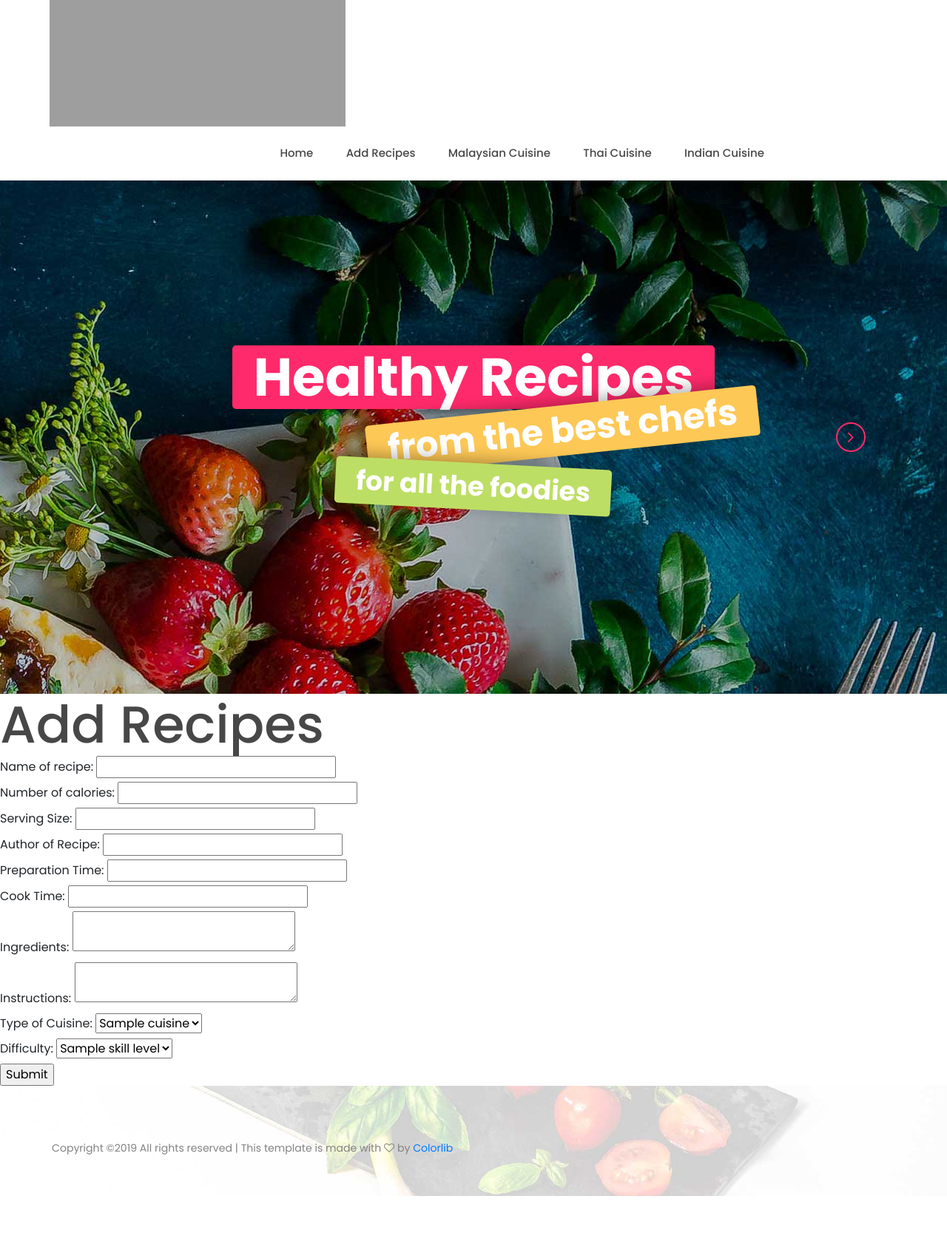
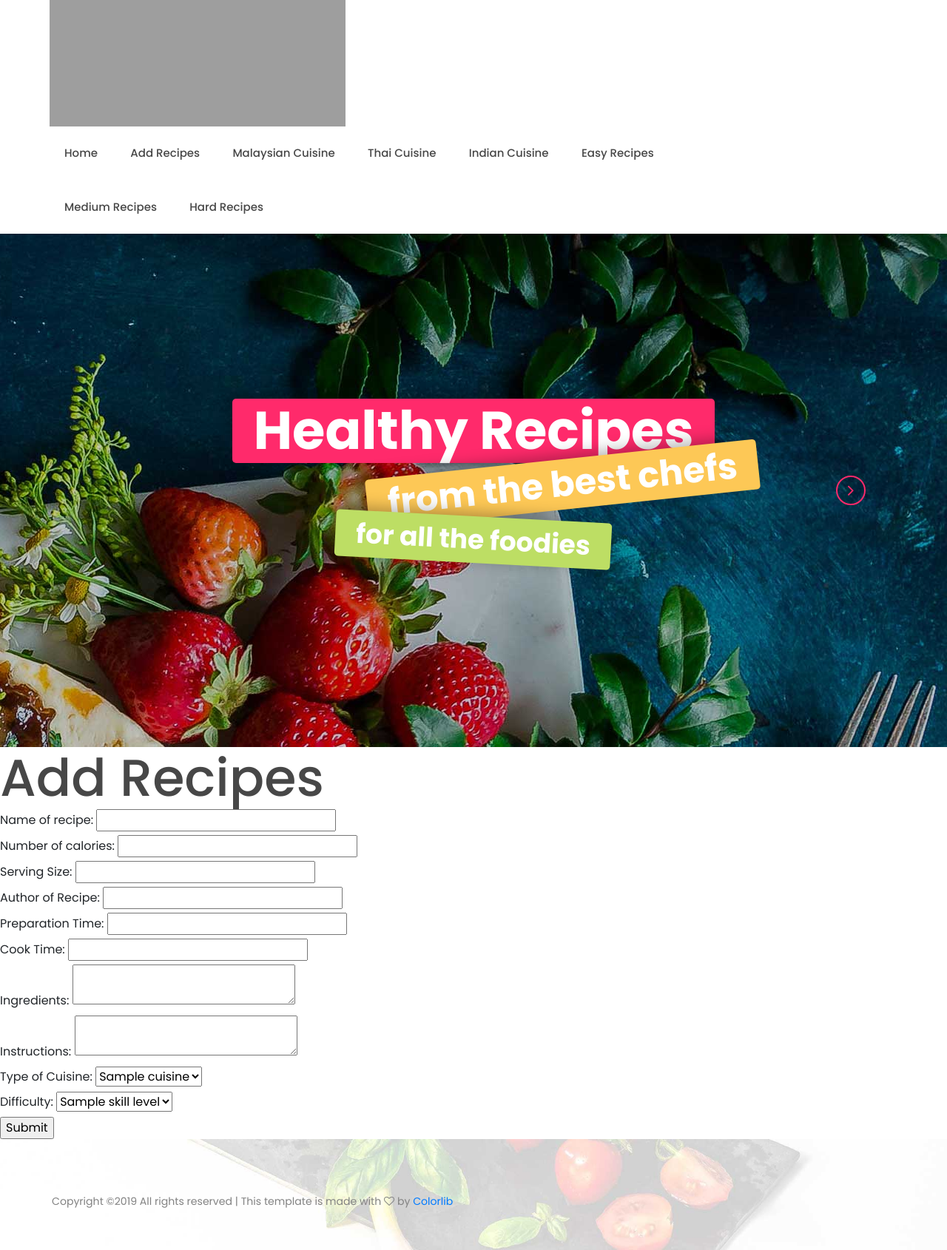
Before and after one commit to Code-Institute-Submissions/data-centric-project-4, a Flask app: page /add in a window 1280 px wide. Shown: the part 167-1857 px from the top of the page at 74% size. Before the commit the page ends 1784 px from the top, so only its background shows below. Run offline with Flask 2, Linux system fonts and the light colour scheme; a database or web service that is not in the repository returns one stand-in record (values such as "Sample title"); some libraries are stand-ins or nearby versions; grey boxes are pictures that could not be loaded.

Commit message:
Add url links in layout html

```diff
--- a/templates/layout.html
+++ b/templates/layout.html
@@ -41,6 +41,9 @@
 				<li><a href="{{url_for('msia_cuisine')}}">Malaysian Cuisine</a></li>
 				<li><a href="{{url_for('thai_cuisine')}}">Thai Cuisine</a></li>
 				<li><a href="{{url_for('indian_cuisine')}}">Indian Cuisine</a></li>
+				<li><a href="{{url_for('easy_recipes')}}">Easy Recipes</a></li>
+				<li><a href="{{url_for('medium_recipes')}}">Medium Recipes</a></li>
+				<li><a href="{{url_for('hard_recipes')}}">Hard Recipes</a></li>
 				</ul>
 			</div>
 		</div>
```
